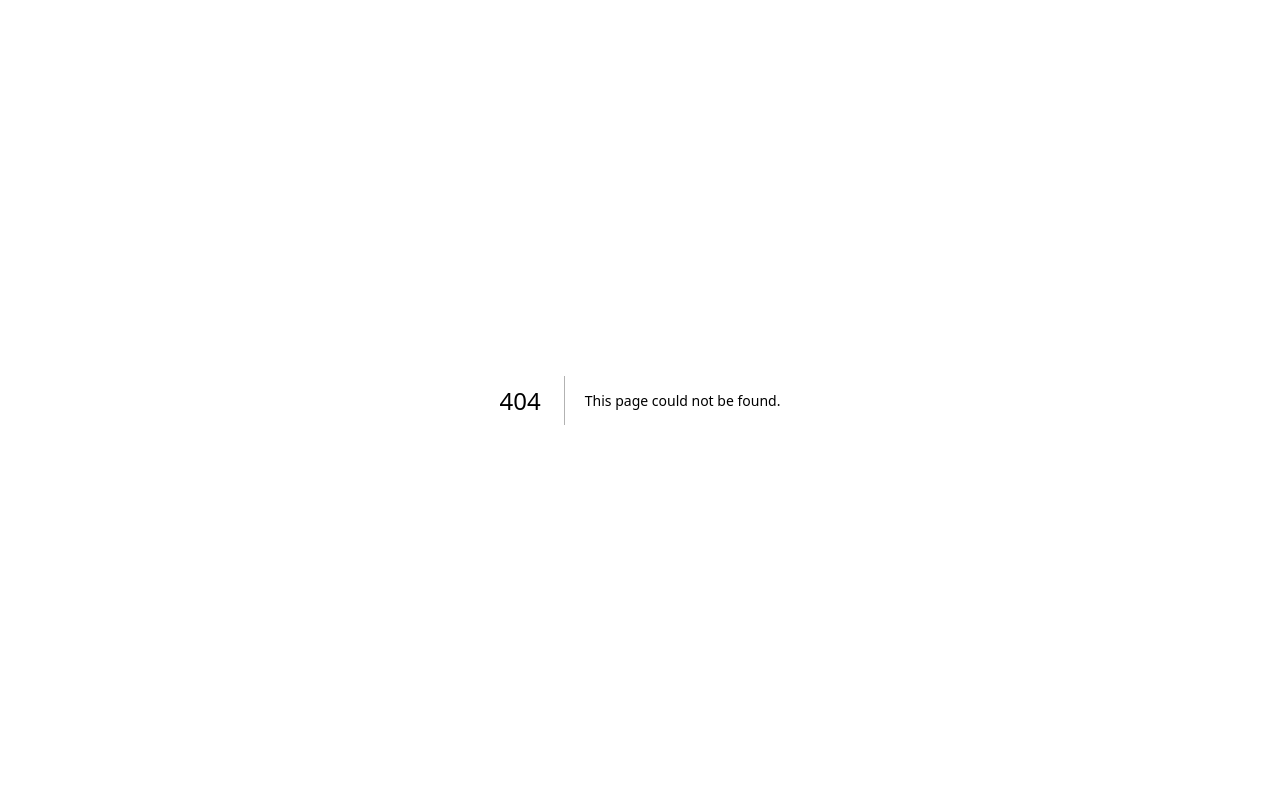
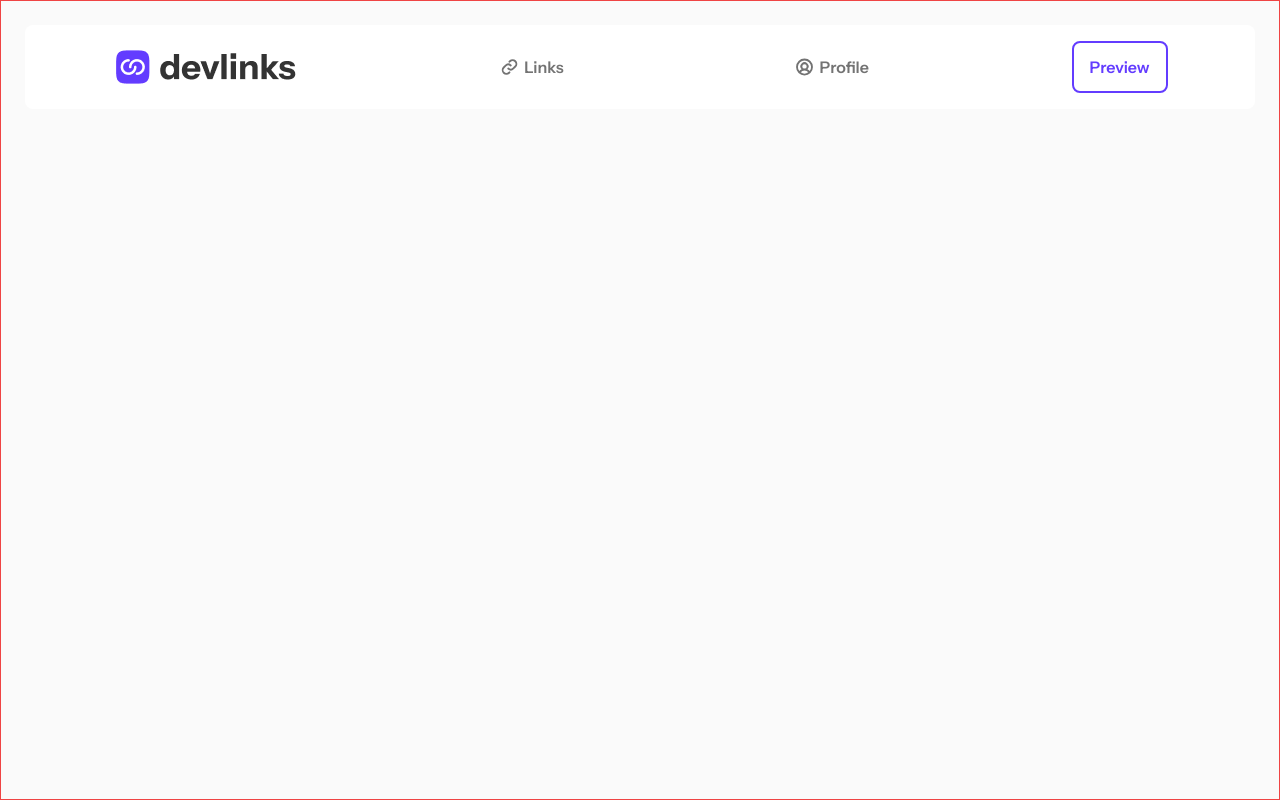
Before and after one commit to brailecg/fm-link-sharing-app, a Next.js app: page /protected/preview in a window 1280 px wide. Before the commit this address had no page. Built offline with nearby package versions, Linux system fonts and the light colour scheme.

Commit message:
[UI] complete nav ui

```diff
--- /dev/null
+++ b/app/components/Nav.tsx
@@ -0,0 +1,66 @@
+"use client";
+import Image from "next/image";
+import Link from "next/link";
+import { usePathname } from "next/navigation";
+import LinkIcon from "./svg/LinkIcon";
+import ProfileIcon from "./svg/ProfileIcon";
+import PreviewIcon from "./svg/PreviewIcon";
+import lsaIcon from "../../public/assets/lsa-icon.png";
+import lsaLogo from "../../public/assets/lsa-logo.png";
+
+const Nav = () => {
+  const pathName = usePathname();
+  console.log({ pathName });
+
+  const linkColor =
+    pathName === "/protected"
+      ? ["fill-main-purple", "text-main-purple", "bg-main-purple-light"]
+      : ["fill-main-grey", "text-main-grey", "bg-white"];
+  const profileColor =
+    pathName === "/protected/profile"
+      ? ["fill-main-purple", "text-main-purple", "bg-main-purple-light"]
+      : ["fill-main-grey", "text-main-grey", "bg-white"];
+
+  return (
+    <div className=" bg-white w-full place-self-end justify-self-stretch sm:place-self-start flex items-center justify-around  py-4 sm:rounded-lg">
+      <Link href={"/protected"}>
+        <Image
+          className="sm:hidden"
+          alt="lsaIcon"
+          width={32}
+          height={32}
+          src={lsaIcon}
+        />
+        <Image className="hidden sm:flex" alt="lsaLogo" src={lsaLogo} />
+      </Link>
+      <Link
+        href={"/protected"}
+        className={`flex items-center justify-center px-7 py-3   rounded-md ${linkColor[2]} space-x-1 group`}>
+        <LinkIcon width={21} height={20} pathFill={linkColor[0]} />
+        <span
+          className={`hidden sm:flex font-semibold group-hover:text-main-purple ${linkColor[1]}`}>
+          Links
+        </span>
+      </Link>
+      <Link
+        href="/protected/profile"
+        className={`flex items-center justify-center px-7 py-3   rounded-md ${profileColor[2]} space-x-1 group`}>
+        <ProfileIcon width={21} height={20} pathFill={profileColor[0]} />
+        <span
+          className={`hidden sm:flex font-semibold group-hover:text-main-purple ${profileColor[1]}`}>
+          Profile
+        </span>
+      </Link>
+      <Link
+        href={"/protected/preview"}
+        className={`flex items-center justify-center px-4 py-3 border-2 border-main-purple rounded-lg group`}>
+        <PreviewIcon width={21} height={20} />
+        <span className={`hidden sm:flex font-semibold text-main-purple`}>
+          Preview
+        </span>
+      </Link>
+    </div>
+  );
+};
+
+export default Nav;
--- /dev/null
+++ b/app/components/svg/LinkIcon.tsx
@@ -0,0 +1,19 @@
+import * as React from "react";
+type LinkIconProps = {
+  width: number;
+  height: number;
+  pathFill: string;
+};
+
+const SvgComponent = ({ width = 21, height = 20, pathFill }: LinkIconProps) => {
+  return (
+    <svg
+      xmlns="http://www.w3.org/2000/svg"
+      width={width}
+      height={height}
+      className={`${pathFill} group-hover:fill-[#633cff]`}>
+      <path d="M11.154 14.65a.938.938 0 0 1 0 1.329l-.464.464a4.69 4.69 0 0 1-6.632-6.631l1.885-1.884a4.687 4.687 0 0 1 6.432-.194.94.94 0 1 1-1.25 1.407 2.812 2.812 0 0 0-3.857.115l-1.883 1.88a2.813 2.813 0 1 0 3.978 3.979l.464-.464a.936.936 0 0 1 1.327 0ZM16.94 3.558a4.694 4.694 0 0 0-6.631 0l-.464.464a.94.94 0 1 0 1.328 1.328l.464-.464a2.813 2.813 0 0 1 3.978 3.978l-1.883 1.885a2.813 2.813 0 0 1-3.858.112.94.94 0 1 0-1.25 1.406 4.688 4.688 0 0 0 6.43-.19l1.884-1.884a4.695 4.695 0 0 0 .002-6.633v-.002Z" />
+    </svg>
+  );
+};
+export default SvgComponent;
--- /dev/null
+++ b/app/components/svg/PreviewIcon.tsx
@@ -0,0 +1,16 @@
+import * as React from "react";
+type PreviewIconProps = {
+  width: number;
+  height: number;
+};
+
+const PreviewIcon = ({ width = 21, height = 20 }: PreviewIconProps) => (
+  <svg
+    xmlns="http://www.w3.org/2000/svg"
+    width={width}
+    height={height}
+    className={`fill-main-purple  sm:hidden`}>
+    <path d="M19.61 9.62c-.03-.064-.714-1.583-2.225-3.095-2.023-2.02-4.572-3.088-7.385-3.088-2.812 0-5.362 1.068-7.382 3.088C1.106 8.037.422 9.556.391 9.62a.944.944 0 0 0 0 .761c.029.064.713 1.583 2.226 3.095 2.021 2.02 4.57 3.086 7.383 3.086 2.813 0 5.362-1.067 7.381-3.086 1.513-1.512 2.197-3.03 2.226-3.095a.946.946 0 0 0 .003-.761Zm-3.599 2.578c-1.677 1.651-3.7 2.49-6.01 2.49-2.313 0-4.334-.839-6.01-2.491A10.185 10.185 0 0 1 2.307 10a10.192 10.192 0 0 1 1.686-2.196C5.667 6.15 7.688 5.312 10 5.312s4.333.839 6.009 2.492c.659.652 1.226 1.39 1.685 2.196a10.19 10.19 0 0 1-1.685 2.197h.002Zm-6.01-5.636a3.438 3.438 0 1 0 0 6.876 3.438 3.438 0 0 0 0-6.876Zm0 5A1.562 1.562 0 1 1 10 8.438a1.562 1.562 0 0 1 0 3.124Z" />
+  </svg>
+);
+export default PreviewIcon;
--- /dev/null
+++ b/app/components/svg/ProfileIcon.tsx
@@ -0,0 +1,21 @@
+import * as React from "react";
+
+type ProfileIconProps = {
+  width: number;
+  height: number;
+  pathFill: string;
+};
+const ProfileIcon = ({
+  width = 21,
+  height = 20,
+  pathFill,
+}: ProfileIconProps) => (
+  <svg
+    xmlns="http://www.w3.org/2000/svg"
+    width={width}
+    height={height}
+    className={`${pathFill} group-hover:fill-[#633cff]`}>
+    <path d="M10.5 1.563A8.437 8.437 0 1 0 18.938 10 8.447 8.447 0 0 0 10.5 1.562ZM6.716 15.357a4.688 4.688 0 0 1 7.568 0 6.54 6.54 0 0 1-7.568 0Zm1.596-5.982a2.188 2.188 0 1 1 4.376 0 2.188 2.188 0 0 1-4.376 0Zm7.344 4.683a6.523 6.523 0 0 0-2.265-1.83 4.062 4.062 0 1 0-5.782 0 6.522 6.522 0 0 0-2.265 1.83 6.562 6.562 0 1 1 10.304 0h.008Z" />
+  </svg>
+);
+export default ProfileIcon;
--- /dev/null
+++ b/app/protected/layout.tsx
@@ -0,0 +1,16 @@
+"use server";
+import Nav from "../components/Nav";
+export default async function Dashboard({
+  children,
+}: {
+  children: React.ReactNode;
+}) {
+  return (
+    <div className=" bg-main-grey-light sm:p-6 min-w-full min-h-dvh border border-red-500 grid grid-cols-1">
+      <Nav />
+      {/* <main className="min-h-screen flex flex-col items-center">
+        {children}
+      </main> */}
+    </div>
+  );
+}
--- /dev/null
+++ b/app/protected/preview/page.tsx
@@ -0,0 +1,7 @@
+import React from "react";
+
+const page = () => {
+  return <div>page</div>;
+};
+
+export default page;
--- /dev/null
+++ b/app/protected/profile/page.tsx
@@ -0,0 +1,7 @@
+import React from "react";
+
+const Profile = () => {
+  return <div>Profile</div>;
+};
+
+export default Profile;
```
Also changed, not shown: public/assets/lsa-icon.png (added).
